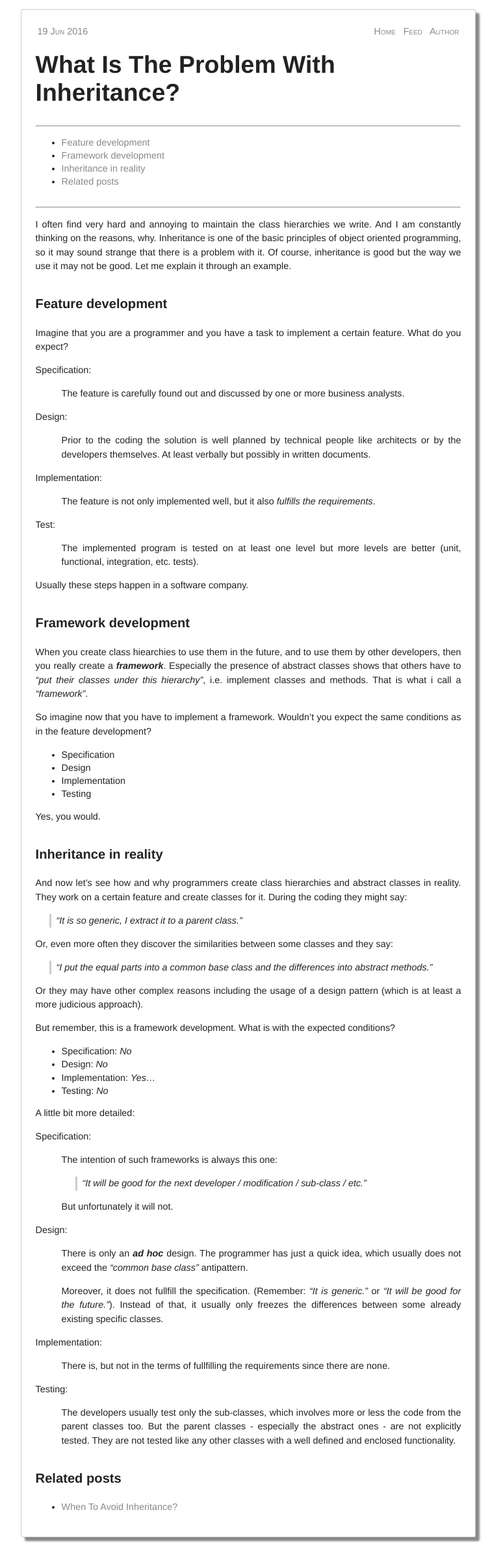
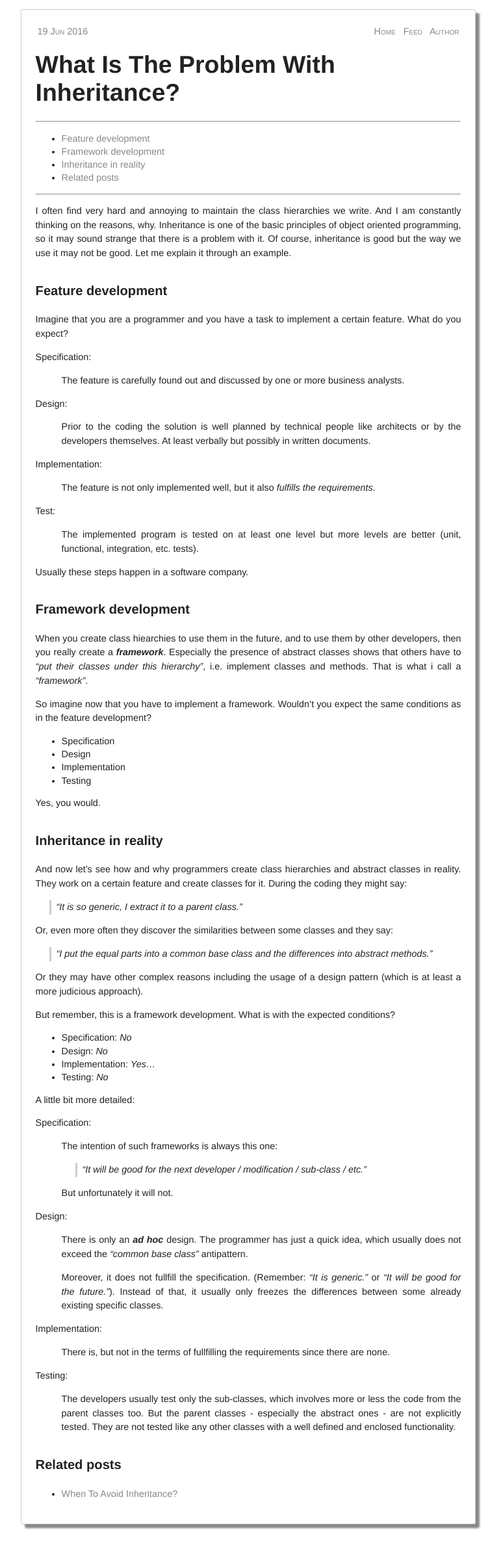
Before and after one commit to woj-tek/petozoltan.github.io, a Jekyll site: the page built from _posts/2016-06-19-what-is-the-problem-with-inheritance.md, in a window 1280 px wide. Shown: the whole page at 65% size, without its empty margins (258-1029 px from the left). Built offline with Jekyll 4.4.1, drawn with Linux system fonts in a browser that asks for light colours; after the commit the page ends 2359 px from its top, so only the background shows below that.

Commit message:
Update main.css

```diff
--- a/css/main.css
+++ b/css/main.css
@@ -79,7 +79,7 @@ a:hover {
 	text-decoration: underline;
 }
 hr {
-	margin: 2em 0 0 0;
+	margin: 1em 0 1em 0;
 	padding: 0 0 0 0;
 }
 p {
```
